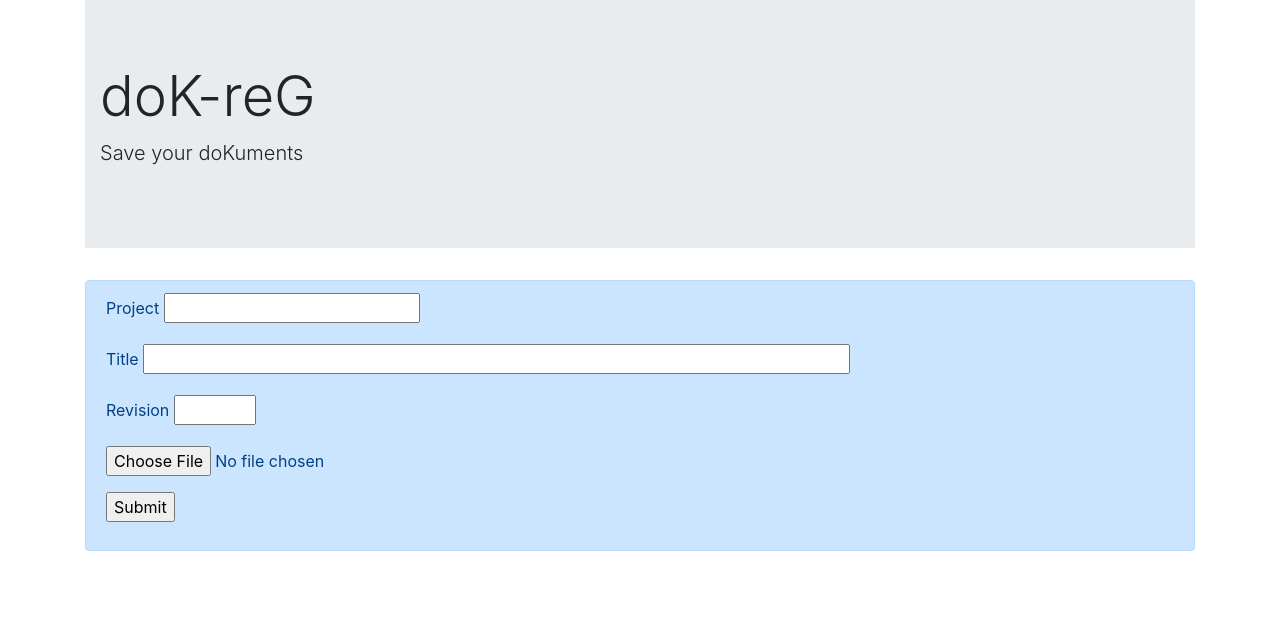
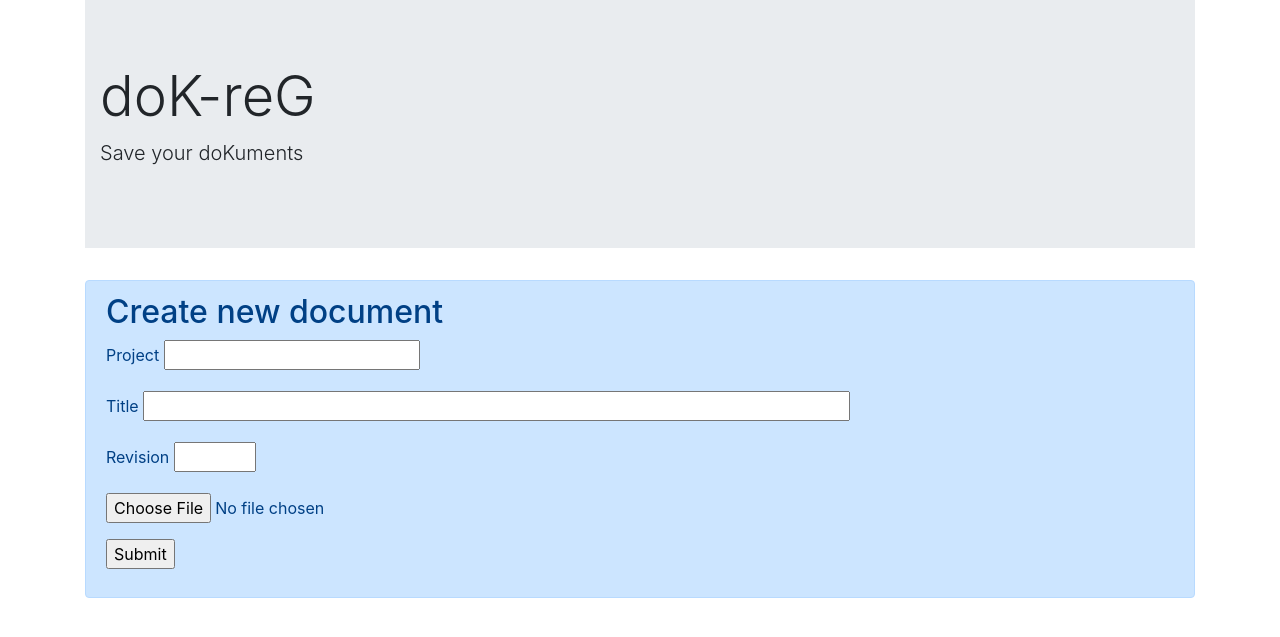
Before and after one commit to LeskoIam/doK-reG, a Flask app: template app/templates/upload.html in a window 1280 px wide. Shown: the part 41-678 px from the top of the page. Run offline with Flask 2, Linux system fonts and the light colour scheme; the template is opened without the code that fills it, so the values that code supplies are empty, except form fields; tables that the repository leaves empty hold one stand-in row (values such as "Sample post"); form fields are guessed from the names that the template uses; parts of the project's set-up code (start-up, migrations or seed data) failed here and were passed over; some libraries are stand-ins or nearby versions.

Commit message:
Added heading.

```diff
--- a/app/templates/upload.html
+++ b/app/templates/upload.html
@@ -3,6 +3,7 @@
 {% block content %}
 
     <div class="alert alert-primary" role="alert">
+        <h2>Create new document</h2>
         <form action="" method="post" novalidate enctype=multipart/form-data>
             {{ form.hidden_tag() }}
             <p>
```
